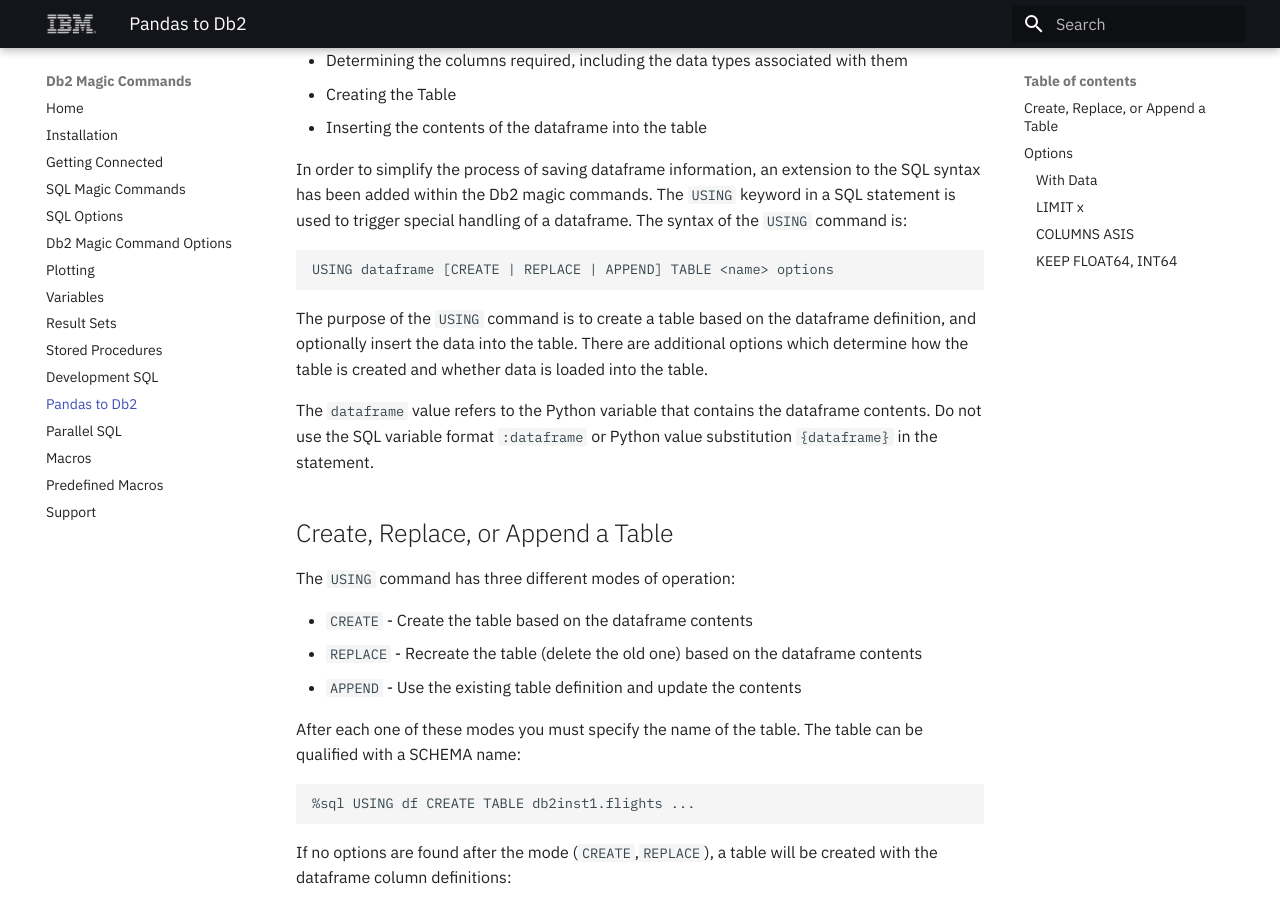
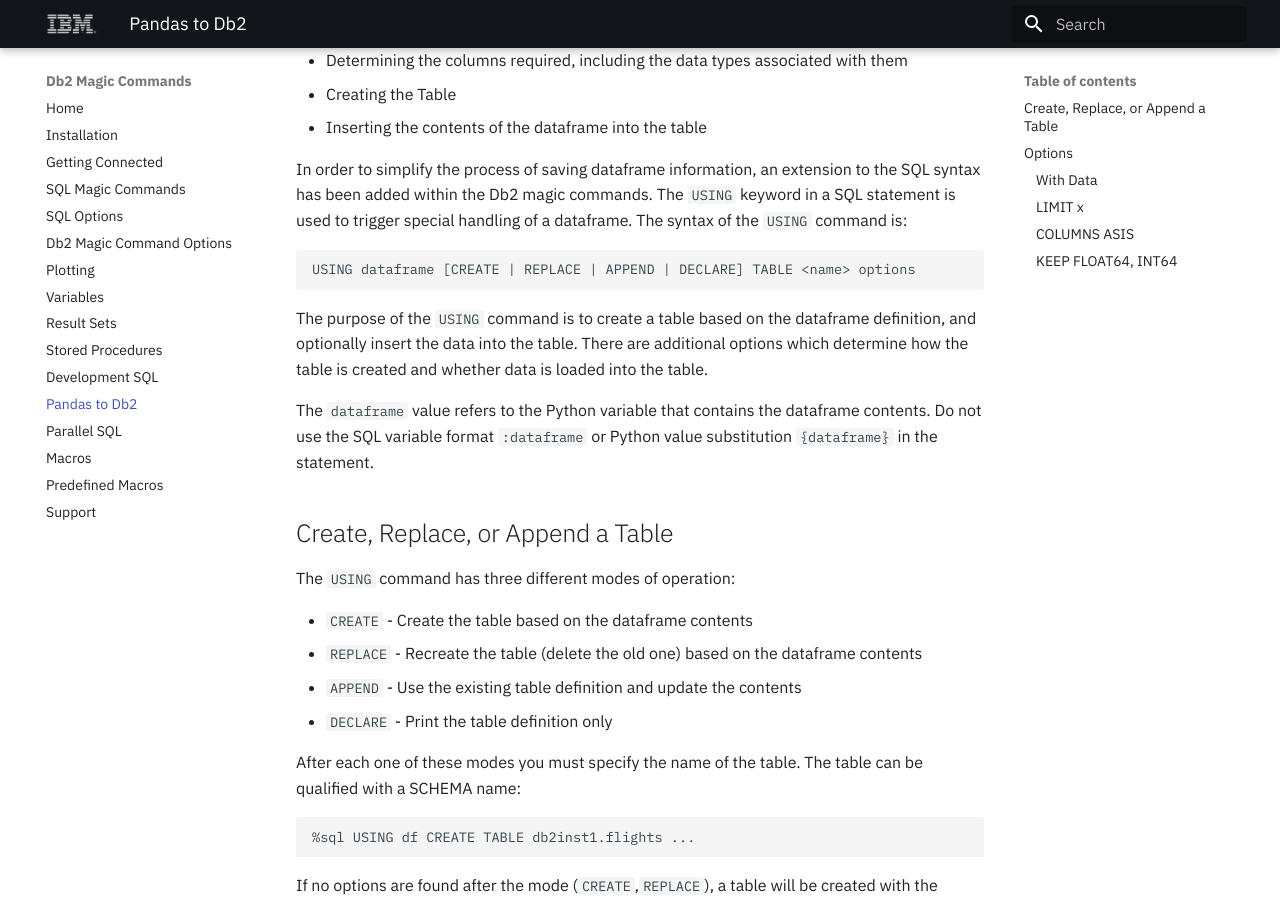
Before and after one commit to IBM/db2-jupyter, an MkDocs documentation site: the page built from docs/pandasdb2.md, in a window 1280 px wide and 900 px high, scrolled down 250 px. Built offline with MkDocs 1.6.1 and Material for MkDocs 9.7.7, drawn with Linux system fonts in a browser that asks for light colours.

Commit message:
Update pandasdb2.md

````diff
--- a/docs/pandasdb2.md
+++ b/docs/pandasdb2.md
@@ -8,7 +8,7 @@
 
 In order to simplify the process of saving dataframe information, an extension to the SQL syntax has been added within the Db2 magic commands. The `USING` keyword in a SQL statement is used to trigger special handling of a dataframe. The syntax of the `USING` command is:
 ```
-USING dataframe [CREATE | REPLACE | APPEND] TABLE <name> options
+USING dataframe [CREATE | REPLACE | APPEND | DECLARE] TABLE <name> options
 ```
 
 The purpose of the `USING` command is to create a table based on the dataframe definition, and optionally insert the data into the table. There are additional options which determine how the table is created and whether data is loaded into the table.
@@ -22,6 +22,7 @@
 * `CREATE` - Create the table based on the dataframe contents
 * `REPLACE` - Recreate the table (delete the old one) based on the dataframe contents
 * `APPEND` - Use the existing table definition and update the contents
+* `DECLARE` - Print the table definition only
 
 After each one of these modes you must specify the name of the table. The table can be qualified with a SCHEMA name:
 ```
````
